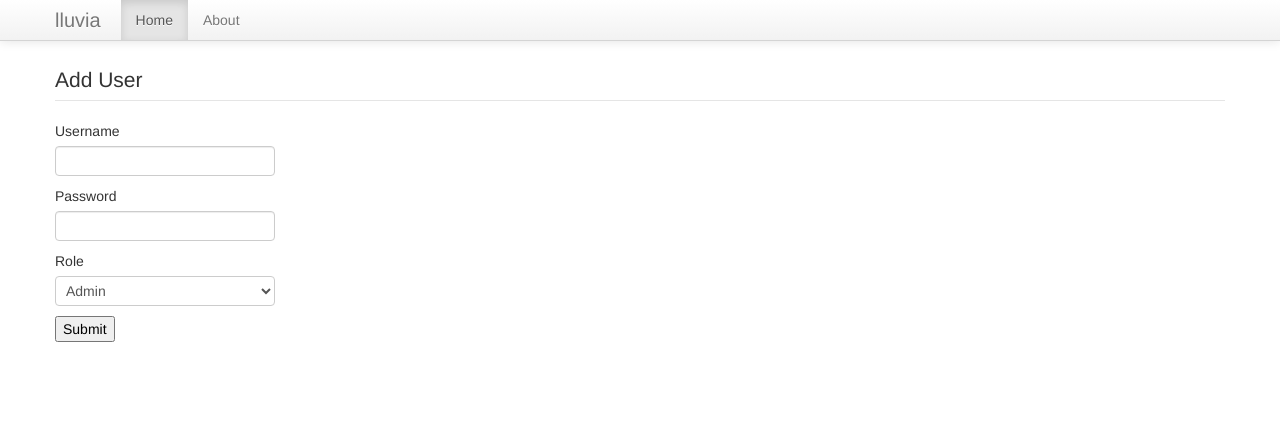
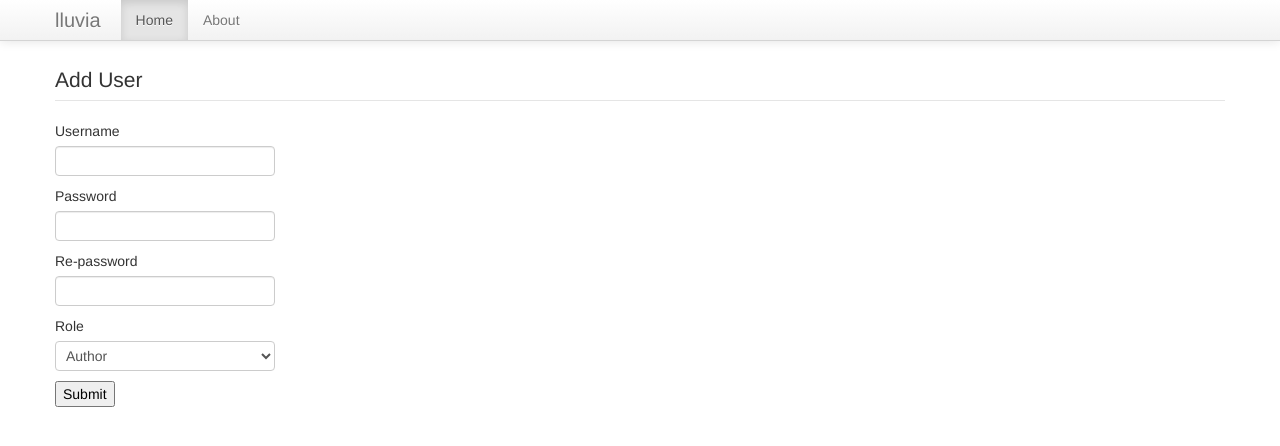
Before and after one commit to yf15/cake, a CakePHP app: the page made by app/View/Users/add.ctp in a window 1280 px wide. Shown: the top 446 px of the page. Run offline with PHP 8.4 and a stand-in for CakePHP, Linux system fonts and the light colour scheme; the template is opened without the code that fills it, so the values that code supplies are empty; form fields are guessed from the names that the template uses; some libraries are stand-ins or nearby versions.

Commit message:
passwork matching check

```diff
--- a/app/Model/User.php
+++ b/app/Model/User.php
@@ -15,8 +15,9 @@ class User extends AppModel{
 				'rule' =>array('notEmpty'),
 				'message'=>'A password is required'
 				)
+		),
 
-		),
+
 		'role' => array(
 			'valid' =>  array(
 				'rule' => array('inList',array('admin','author')),
--- a/app/View/Posts/index.ctp
+++ b/app/View/Posts/index.ctp
@@ -5,6 +5,7 @@
     <thead>
     <tr>
         <th>Title</th>
+        <th>Options</th>
         <th>Created</th>
     </tr>
 <!-- Here's where we loop through our $posts array, printing out post info -->
--- a/app/View/Users/add.ctp
+++ b/app/View/Users/add.ctp
@@ -6,8 +6,9 @@
 		<legend><?php echo __('Add User'); ?></legend>
 		<?php echo $this -> Form -> input('username');
 		echo $this -> Form -> input('password');
+		echo $this -> Form -> input('re-password');
 		echo $this -> Form -> input('role',array(
-			'options' => array('admin' => 'Admin','author' => 'Author')
+			'options' => array('author' => 'Author')
 			));
 
 		?>
```
